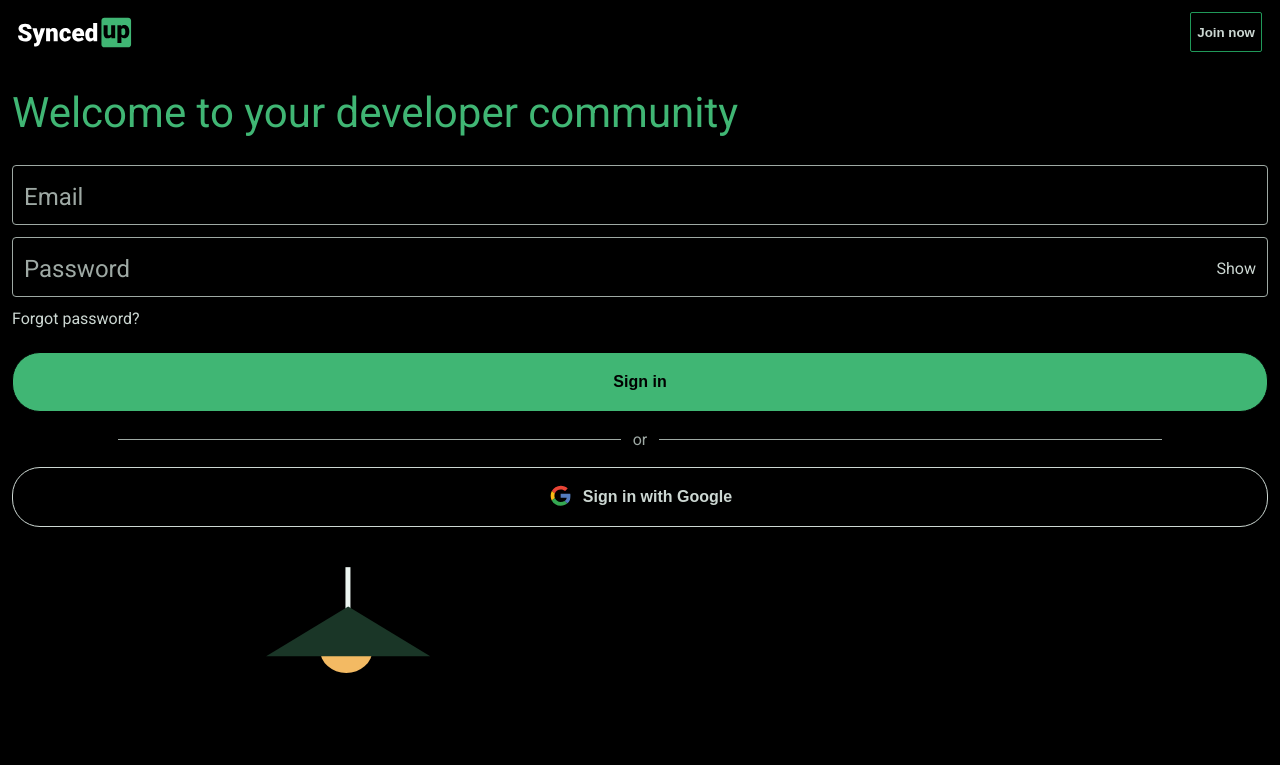
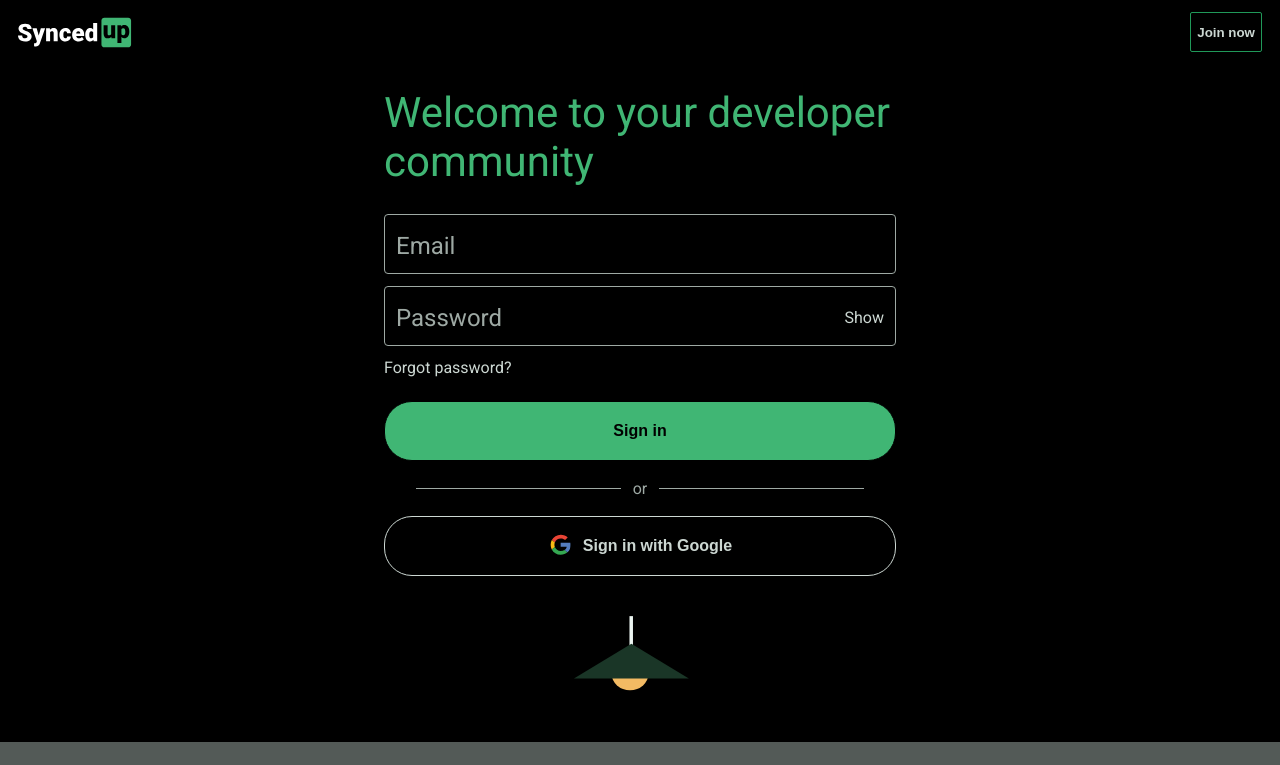
Before and after one commit to chingu-voyages/v25-bears-team-05, a React (Create React App) app in the folder app/: page / in a window 1280 px wide. Shown: the top 765 px of the page. Built offline with nearby package versions, Linux system fonts and the light colour scheme; no server answers.

Commit message:
add padding to Landing-page main

```diff
--- a/app/src/pages/landing/Landing.css
+++ b/app/src/pages/landing/Landing.css
@@ -29,3 +29,14 @@
 .Landing-page__feature-graphic {
   max-width: 100%;
 }
+
+@media only screen and (min-width: 1024px) {
+  .Landing-page main {
+    box-sizing: border-box;
+    width: 100%;
+    background: var(--black-background-color);
+    height: 70%;
+    padding-left: 30%;
+    padding-right: 30%;
+  }
+}
```
